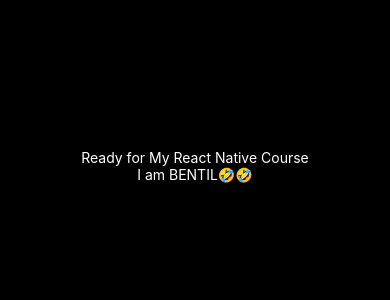
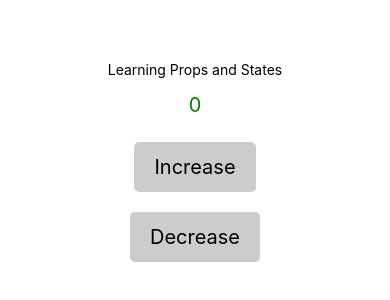
Before and after one commit to qbentil/react-native-auth, a React Native app: screen / in a window 390 px wide. Shown: the part 256-556 px from the top of the page. Built offline with nearby package versions, Linux system fonts and the light colour scheme.

Commit message:
Learning Statea and Props

```diff
--- a/App.tsx
+++ b/App.tsx
@@ -1,15 +1,41 @@
-import { StyleSheet, Text, View } from 'react-native';
+import {Button, StyleSheet, Text, TouchableOpacity, View} from 'react-native';
 
 import { Component } from 'react';
 import React from 'react';
 import { StatusBar } from 'expo-status-bar';
 
 export default class App extends React.Component{
+  state = {
+    number: 0
+  }
+  add = () => {
+    this.setState({number: this.state.number +1})
+  }
+  subtract = () => {
+    if((this.state.number-1) < 0)
+    {
+      alert("Minimum Digit should be Zero")
+    }else{
+      this.setState({number: this.state.number -1})
+    }
+  }
+
   render (){
     return(
         <View style={styles.container}>
-        <Text style={{color: "#fff"}}>Ready for My React Native Course</Text>
-        <Text style={{color: "#fff"}}>I am BENTIL🤣🤣</Text>
+        <Text>Learning Props and States</Text>
+
+        <Text style ={styles.screen}>{this.state.number}</Text>
+        <TouchableOpacity style = {styles.button} onPress={this.add}>
+          <Text style = {{fontSize: 20}}>Increase</Text>
+        </TouchableOpacity>
+
+
+        <TouchableOpacity style = {styles.button} onPress={this.subtract}>
+          <Text style = {{fontSize: 20}}>Decrease</Text>
+        </TouchableOpacity>
+
+
         <StatusBar style="auto" />
       </View>
     )
@@ -19,8 +45,23 @@
 const styles = StyleSheet.create({
   container: {
     flex: 1,
-    backgroundColor: '#000',
+    backgroundColor: '#fff',
     alignItems: 'center',
     justifyContent: 'center',
   },
+  button: {
+    marginVertical: 10,
+    height: 50,
+    paddingHorizontal: 20,
+    backgroundColor: "#ccc",
+    justifyContent: 'center',
+    alignItems: "center",
+    borderRadius: 5,
+  },
+  screen: {
+    margin: 15,
+    fontSize: 20,
+    color: "green",
+
+  }
 });
```
